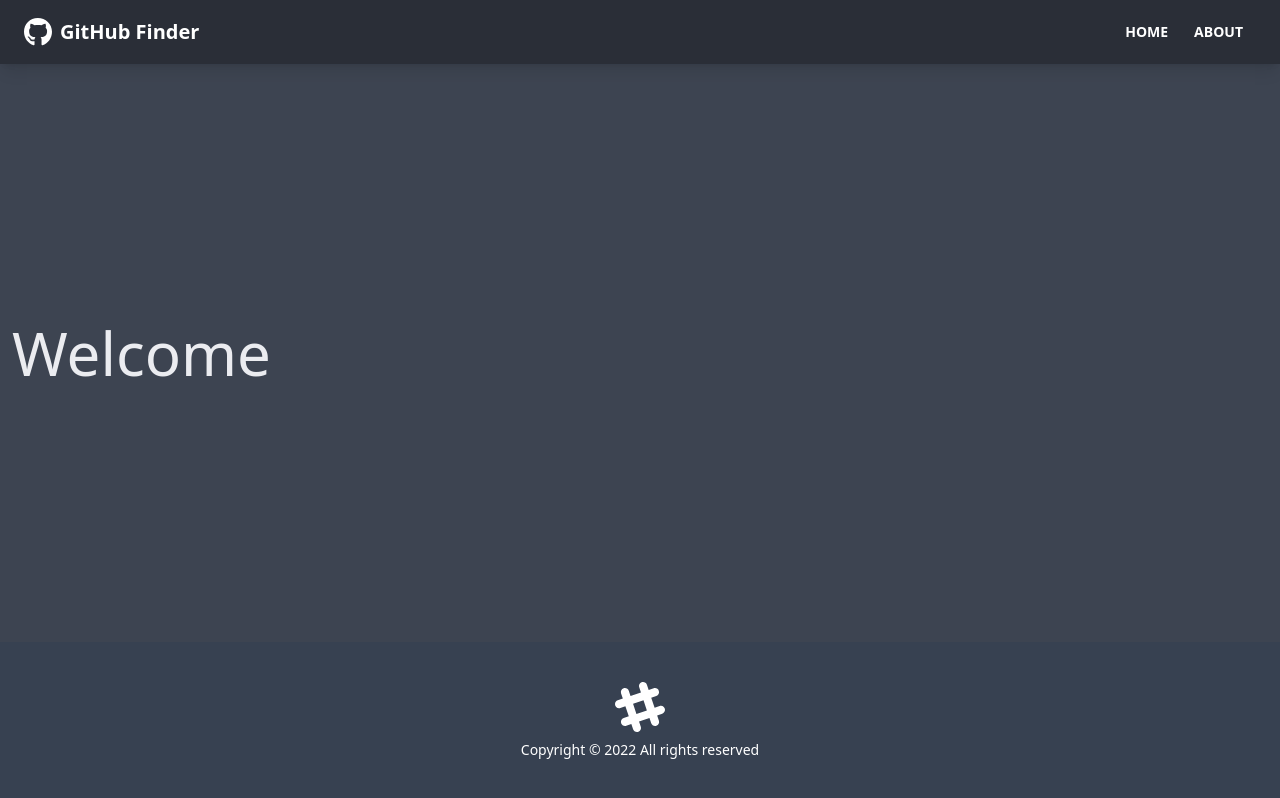
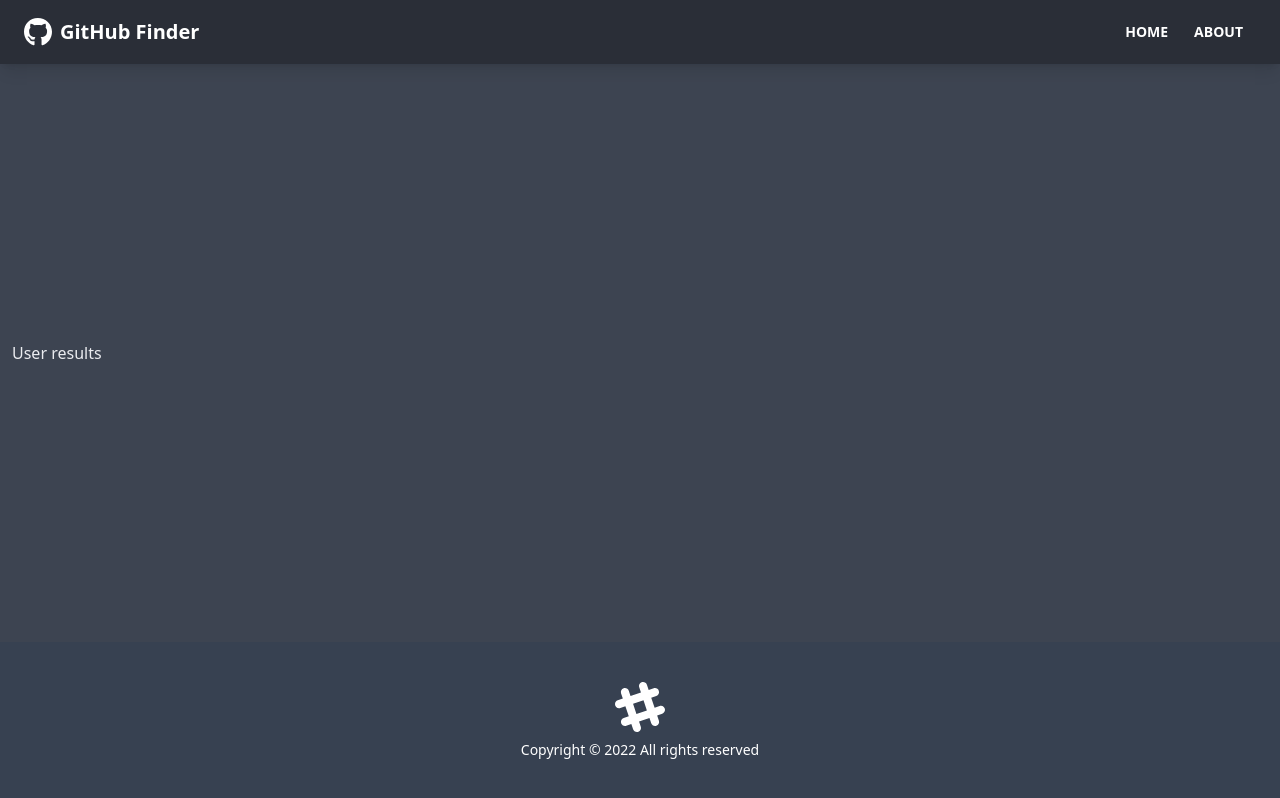
Before and after one commit to almoglev/GitHub-Finder, a React (Create React App) app: page / in a window 1280 px wide. Built offline with nearby package versions, Linux system fonts and the light colour scheme; no server answers.

Commit message:
make sure env in git ignore and start userResults

```diff
--- /dev/null
+++ b/src/components/users/UserResults.jsx
@@ -0,0 +1,27 @@
+import { useEffect } from 'react';
+
+function UserResults() {
+    useEffect(() => {
+        fetchUsers();
+
+    }, [])
+
+    const fetchUsers = async () => {
+        const response = await fetch(`${process.env.REACT_APP_GITHUB_URL}/users`, {
+            headers: {
+                Authorization: `token ${process.env.REACT_APP_GITHUB_TOKEN}`
+            }
+        });
+
+        const data = await response.json();
+        console.log(data);
+    }
+
+    return (
+        <div>
+            User results
+        </div>
+    )
+}
+
+export default UserResults
--- a/src/pages/Home.jsx
+++ b/src/pages/Home.jsx
@@ -1,7 +1,10 @@
+import UserResults from "../components/users/UserResults";
+
 function Home() {
     return (
         <div>
-            <h1 className="text-6xl">Welcome</h1>
+            {/* @Todo: add search component here */}
+            <UserResults />
         </div>
     )
 }
```
Also changed, not shown: 1 other file (tests, documents, lock files or other folders).
